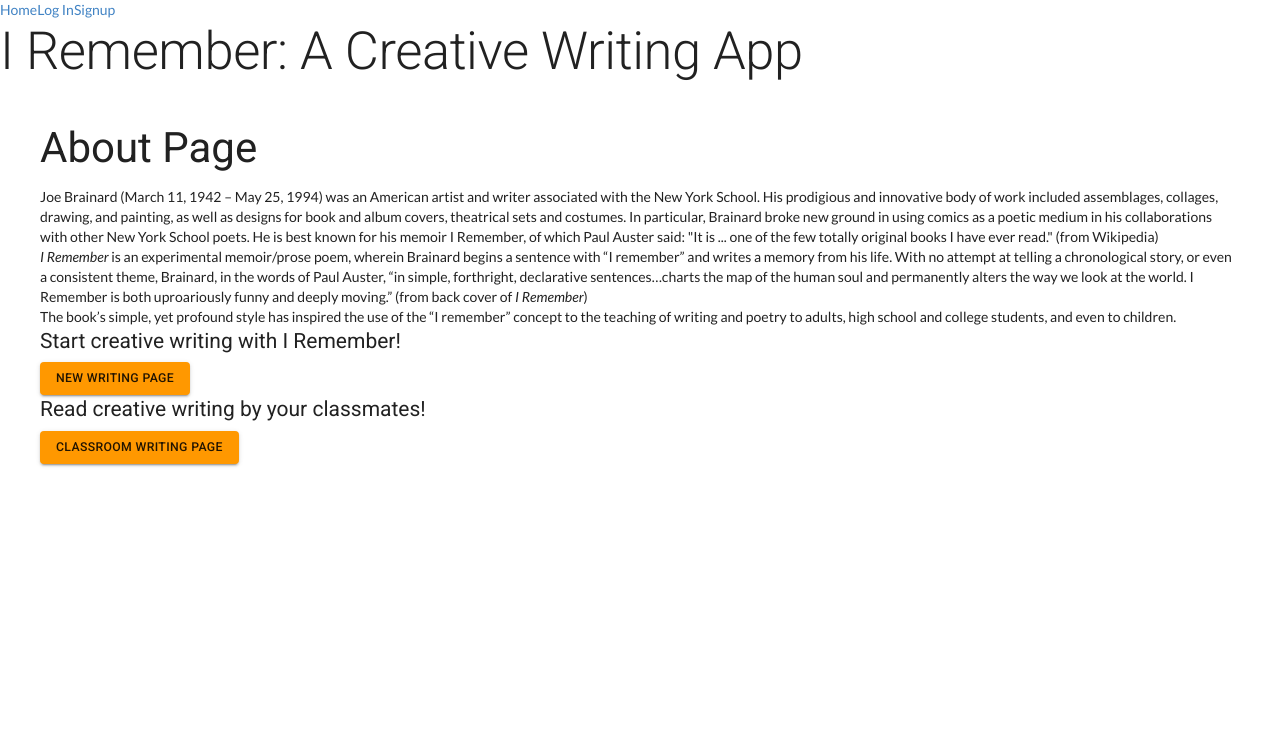
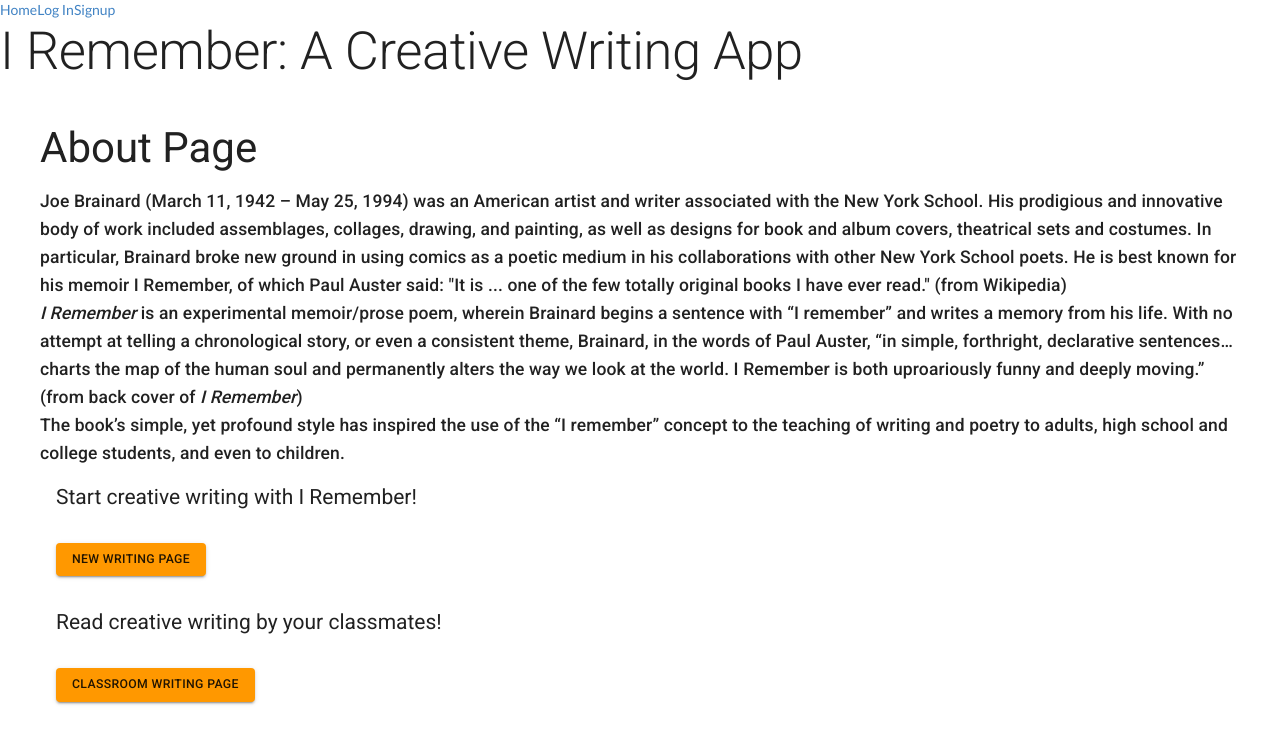
Before and after one commit to dpmagers/creative-writing-app, a React (Create React App) app in the folder client/: page /about in a window 1280 px wide. Shown: the top 744 px of the page. Built offline with nearby package versions, Linux system fonts and the light colour scheme; no server answers.

Commit message:
adjustments to margins

```diff
--- a/client/src/components/About.js
+++ b/client/src/components/About.js
@@ -70,22 +70,22 @@
             <div className="right-column">
 
 
-                <Typography variant="myVariant"  gutterBottom>
+                <Typography variant="h6"  gutterBottom>
                 Joe Brainard (March 11, 1942 – May 25, 1994) was an American artist and writer associated with the New York School. His prodigious and innovative body of work included assemblages, collages, drawing, and painting, as well as designs for book and album covers, theatrical sets and costumes. In particular, Brainard broke new ground in using comics as a poetic medium in his collaborations with other New York School poets. He is best known for his memoir I Remember, of which Paul Auster said: "It is ... one of the few totally original books I have ever read." (from Wikipedia) <br></br>
                 <i>I Remember</i> is an experimental memoir/prose poem, wherein Brainard begins a sentence with “I remember” and writes a memory from his life. With no attempt at telling a chronological story, or even a consistent theme, Brainard, in the words of Paul Auster, “in simple, forthright, declarative sentences…charts the map of the human soul and permanently alters the way we look at the world. I Remember is both uproariously funny and deeply moving.” (from back cover of <i>I Remember</i>) <br></br>
                 The book’s simple, yet profound style has inspired the use of the “I remember” concept to the teaching of writing and poetry to adults, high school and college students, and even to children.
 
                 </Typography>
 
-                <Typography variant="h5" gutterBottom>
+                <Typography variant="h5" sx={{ m: 2}} gutterBottom>
                     Start creative writing with I Remember!
                 </Typography>
-                <Button variant="contained" color="secondary" onClick={handleNewWritingClick}>      New Writing Page
+                <Button variant="contained" sx={{ m: 2}} color="secondary" onClick={handleNewWritingClick}>      New Writing Page
                 </Button>
-                <Typography variant="h5" gutterBottom>
+                <Typography variant="h5" sx={{ m: 2}} gutterBottom>
                     Read creative writing by your classmates!
                 </Typography>
-                <Button variant="contained" color="secondary" onClick={handleClassroomWritingClick}>Classroom Writing Page</Button>
+                <Button variant="contained" sx={{ m: 2}} color="secondary" onClick={handleClassroomWritingClick}>Classroom Writing Page</Button>
 
             </div>
         </div>
--- a/client/src/components/Home.js
+++ b/client/src/components/Home.js
@@ -61,6 +61,7 @@
 
         </div>
         </Box>
+
     )
 }
 
--- a/client/src/components/NewRemItem.js
+++ b/client/src/components/NewRemItem.js
@@ -3,6 +3,7 @@
 import CreateTag from './CreateTag'
 import Button from '@mui/material/Button';
 import Typography from '@mui/material/Typography';
+import List from '@mui/material/List';
 import ListItemButton from '@mui/material/ListItemButton';
 import { ListItemText } from '@mui/material';
 
@@ -20,13 +21,16 @@
 
     return (
         <div className="remember">
-
+            <List>
+                {/* <ListItemText sx={{ variant: "h6"}} variant="h6" primary={text} /> */}
                 <Typography variant="h6" gutterBottom>
                     {text}
                 </Typography>
 
             <Button type="submit" variant="contained" color="secondary" onClick={handleClick}> Add Tags </Button>
+            {/* <ListItemButton type="submit" variant="contained" color="secondary" onClick={handleClick}> Add Tags </ListItemButton> */}
 
+            </List>
             {clickCreateTags ? <CreateTag  tagList={tagList} setTagList={setTagList}/> : null}
             {clickAddTags ? <TagForm  tagList={tagList} setTagList={setTagList}
             myNewRemember={myNewRemember}
--- a/client/src/components/NewRememberList.js
+++ b/client/src/components/NewRememberList.js
@@ -62,10 +62,10 @@
 
             </div>
             <div className="right-column">
-            <Typography variant="h5" gutterBottom>
+            <Typography variant="h5" sx={{ m: 2}} gutterBottom>
                     When you finish, check out your class's writing!
                 </Typography>
-          <Button variant="contained" color="secondary" onClick={handleNavClick}>Classroom Writing </Button>
+          <Button variant="contained" sx={{ m: 2}} color="secondary" onClick={handleNavClick}>Classroom Writing </Button>
                  {/* <Typography variant="h6" gutterBottom>
                          [Instructions]
                 </Typography> */}
```
Also changed, not shown: client/src/App.js (+0 -7 lines).
